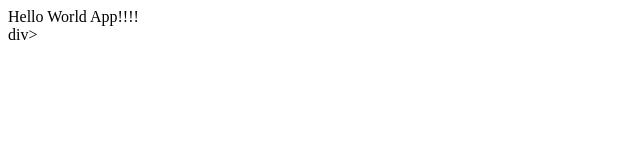
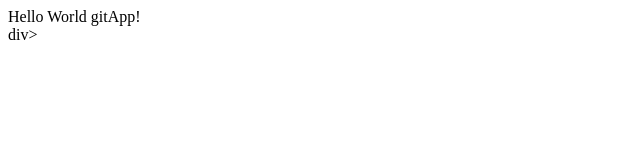
Before and after one commit to SaintNicholas369/demo-repo, a plain HTML site: page index.html in a window 1280 px wide. Shown: the full height of the page, 0-640 px from the left. Drawn offline with Linux system fonts and the light colour scheme.

Commit message:
updated index.html
from demo-repo/gitApp

```diff
--- a/index.html
+++ b/index.html
@@ -1,3 +1,3 @@
 <div>
-    Hello World App!!!!
+    Hello World gitApp!
 </div>div>
```
